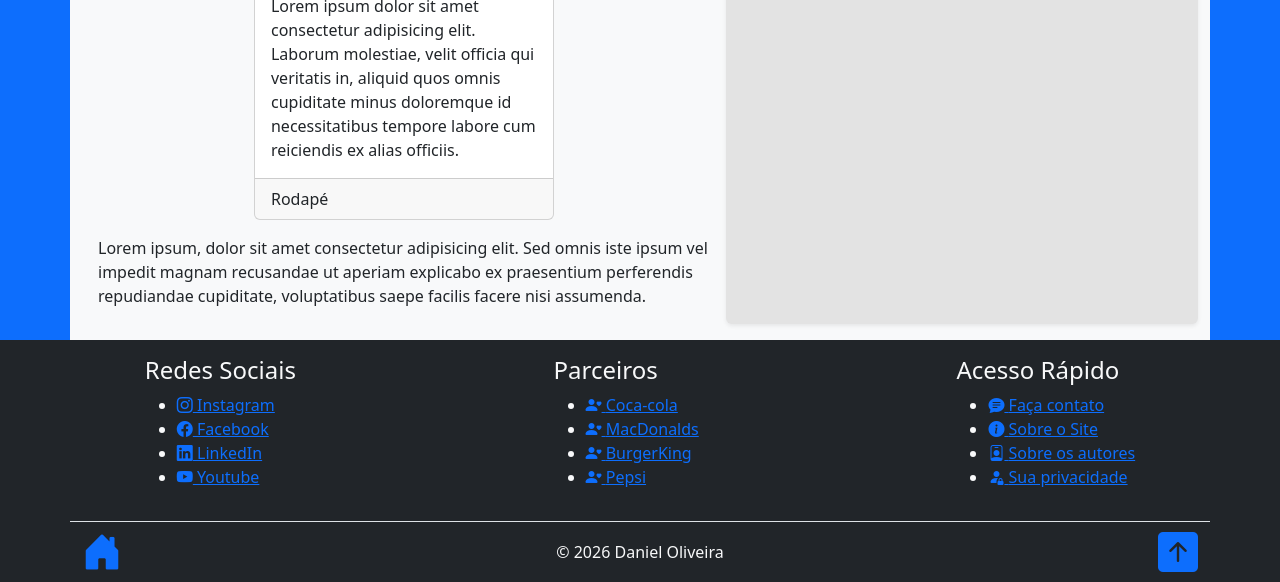
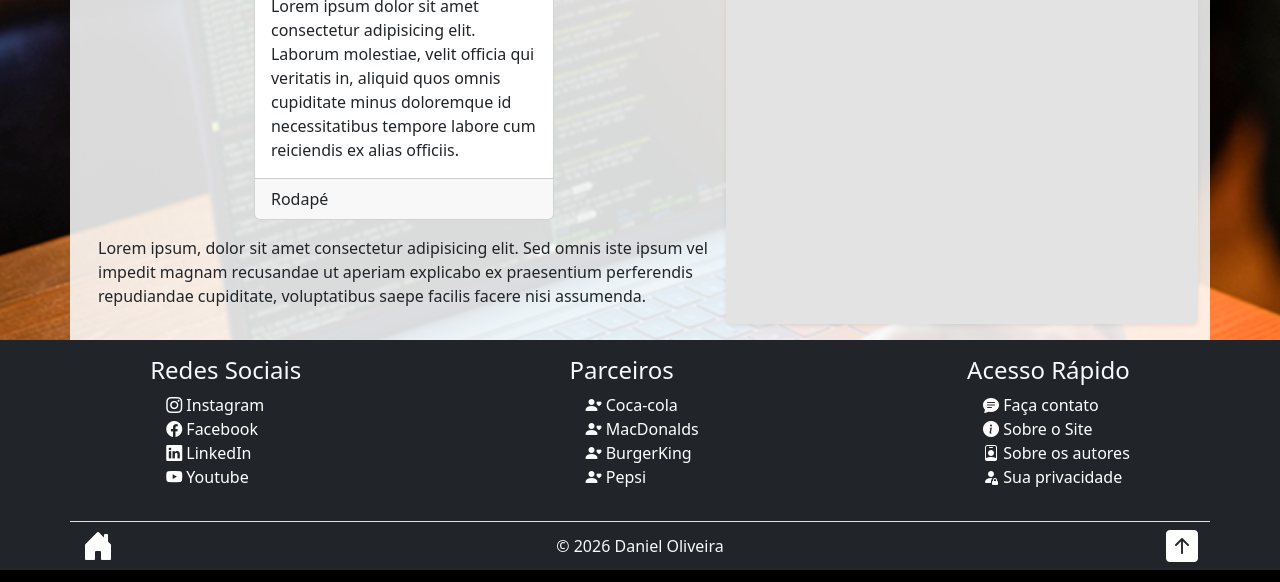
Before and after one commit to danieI777/experimentos01, a plain HTML site: page index.html in a window 1280 px wide. Shown: the part 314-896 px from the top of the page. Drawn offline with nearby package versions, Linux system fonts and the light colour scheme.

Commit message:
bootBfront
2 criação de site com front end

```diff
--- a/index.html
+++ b/index.html
@@ -8,19 +8,53 @@
     <link rel="stylesheet" href="https://cdn.jsdelivr.net/npm/bootstrap-icons@1.13.1/font/bootstrap-icons.min.css" integrity="sha256-pdY4ejLKO67E0CM2tbPtq1DJ3VGDVVdqAR6j3ZwdiE4=" crossorigin="anonymous">
     <title>BootFront</title>
     <style>
+        /* Background */
+
+        body {
+            background-color: black;
+            background-image: url('img/bg-01.png');
+            background-position: center;
+            background-repeat: no-repeat;
+            background-size: cover;
+            background-attachment: fixed;
+        }
+
+        /* Links do footer */
+
+        body>footer a {
+            color: rgb(255, 255, 255);
+            text-decoration: none;
+            transition: .2s;
+        }
+
+        body>footer a:hover {
+            color: orange;
+        }
+
+        /* Remover marcadores da lista de links do footer */
+
+        body>footer ul {
+            list-style: none;
+            padding-left: 1rem;
+        }
+
+        body>main {
+            background-color: rgba(255, 255, 255, .85);
+        }
+
         .template-aside {
             background-color: #e3e3e3;
         }
 
         @media screen and (min-widht: 768px) {
             .template-aside {
-               /* max-width: 220px; */
+                max-width: 220px;
             }
         }
     </style>
 </head>
 
-<body class="bg-primary">
+<body class="vh-100 d-flex flex-column">
 
     <a id="top"></a>
 
@@ -65,7 +99,7 @@
         </nav>
     </header>
 
-    <main class="container pt-4 mt-5 bg-light d-flex flex-column flex-md-row">
+    <main class="container pt-4 mt-5 d-flex flex-column flex-md-row flex-grow-1">
 
         <section class="p-3 flex-grow-1">
             <h2>Título</h2>
@@ -164,9 +198,9 @@
         </div>
 
         <div class="container d-flex justify-content-between align-items-center border-top">
-            <a href="index.html"><i class="bi bi-house-door-fill fs-1"></i></a>
+            <a href="index.html"><i class="bi bi-house-door-fill fs-2"></i></a>
             <div>&copy; 2026 Daniel Oliveira</div>
-            <a href="#top"><i class="bi bi-arrow-up-square-fill fs-1"></i></a>
+            <a href="#top"><i class="bi bi-arrow-up-square-fill fs-2"></i></a>
         </div>
 
     </footer>
```
Also changed, not shown: img/bg-01.png (added), img/person-front-computer-working-html.jpg (added).
